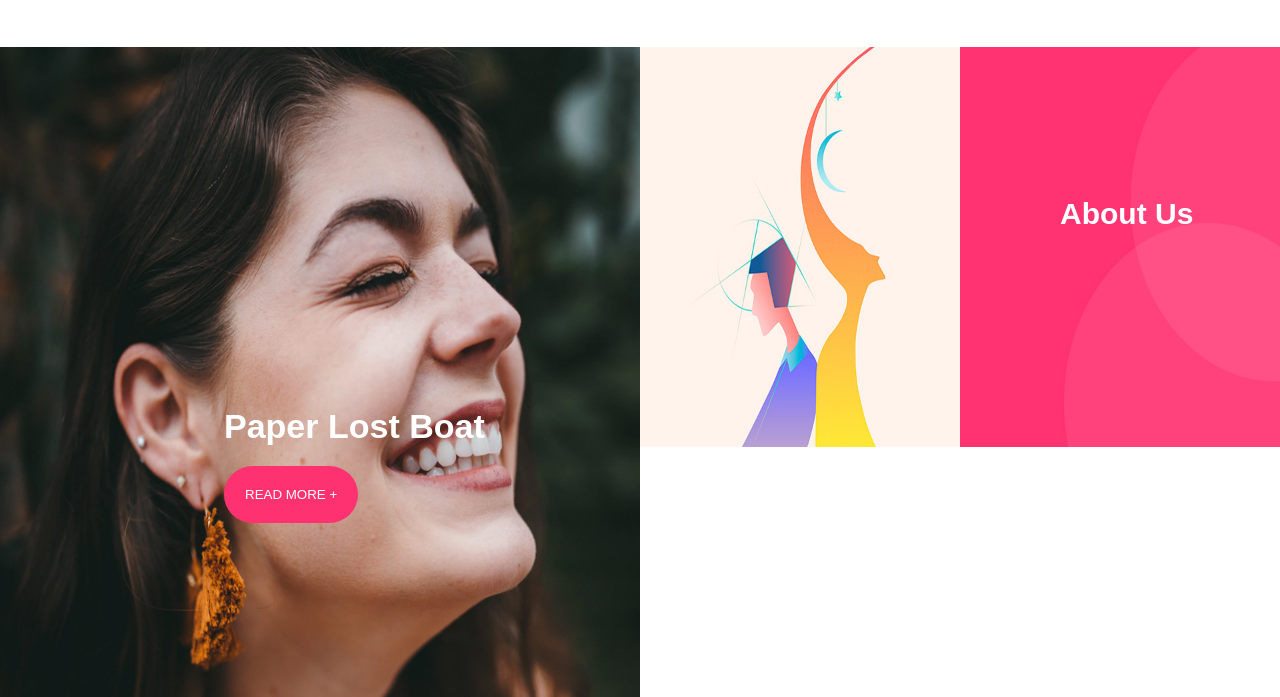
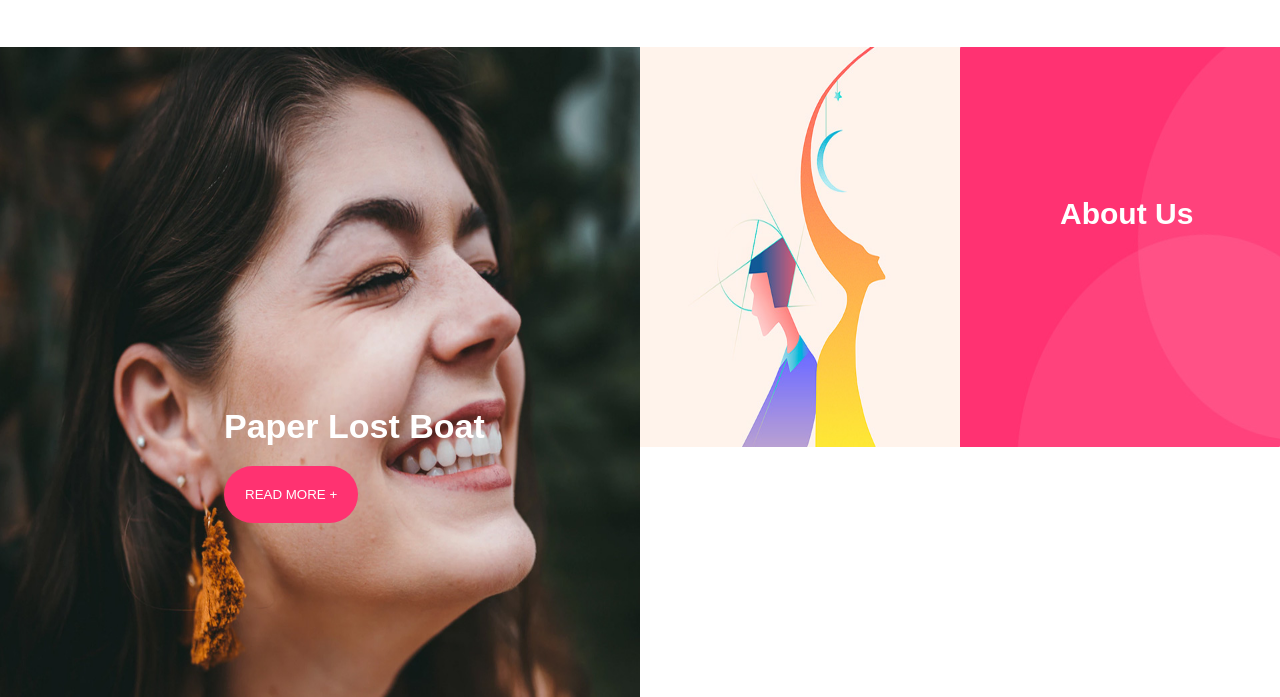
Before and after one commit to rohanasif/limerick-theme, a plain HTML site: page index.html in a window 1280 px wide. In both pictures the pointer is over the element 1120 px from the left and 350 px from the top of the page. Shown: the part 103-800 px from the top of the page. Drawn offline with Linux system fonts and the light colour scheme.

Commit message:
about us transition working

```diff
--- a/style.css
+++ b/style.css
@@ -173,8 +173,8 @@ nav>div {
 }
 
 .child3 {
-
     position: relative;
+    overflow: hidden;
 }
 
 .text2 {
@@ -184,6 +184,7 @@ nav>div {
     font-weight: 900;
     left: 100px;
     top: 150px;
+    z-index: 2;
 }
 
 .image3 {
@@ -191,6 +192,11 @@ nav>div {
     background-size: 100% 100%;
     width: 100%;
     height: 100%;
+}
+
+.child3:hover .image3 {
+    transform: scale(1.2) rotate(10deg);
+    transition-duration: 1s;
 }
 
 .child8 {
```
